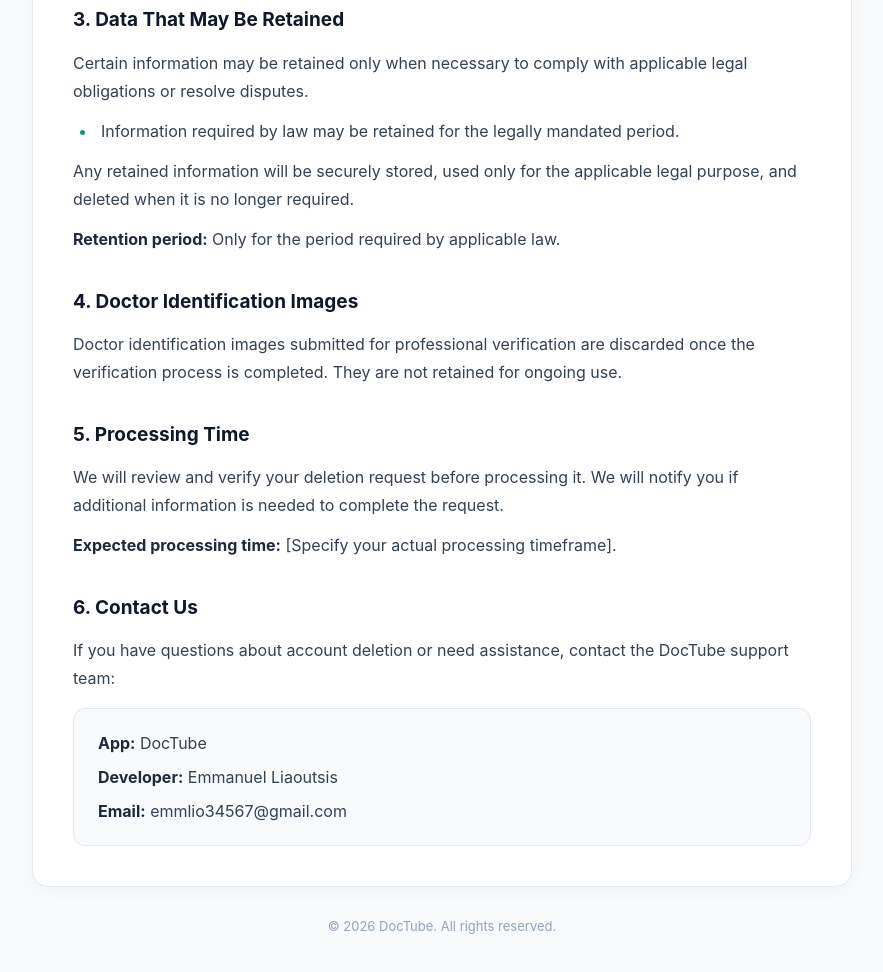
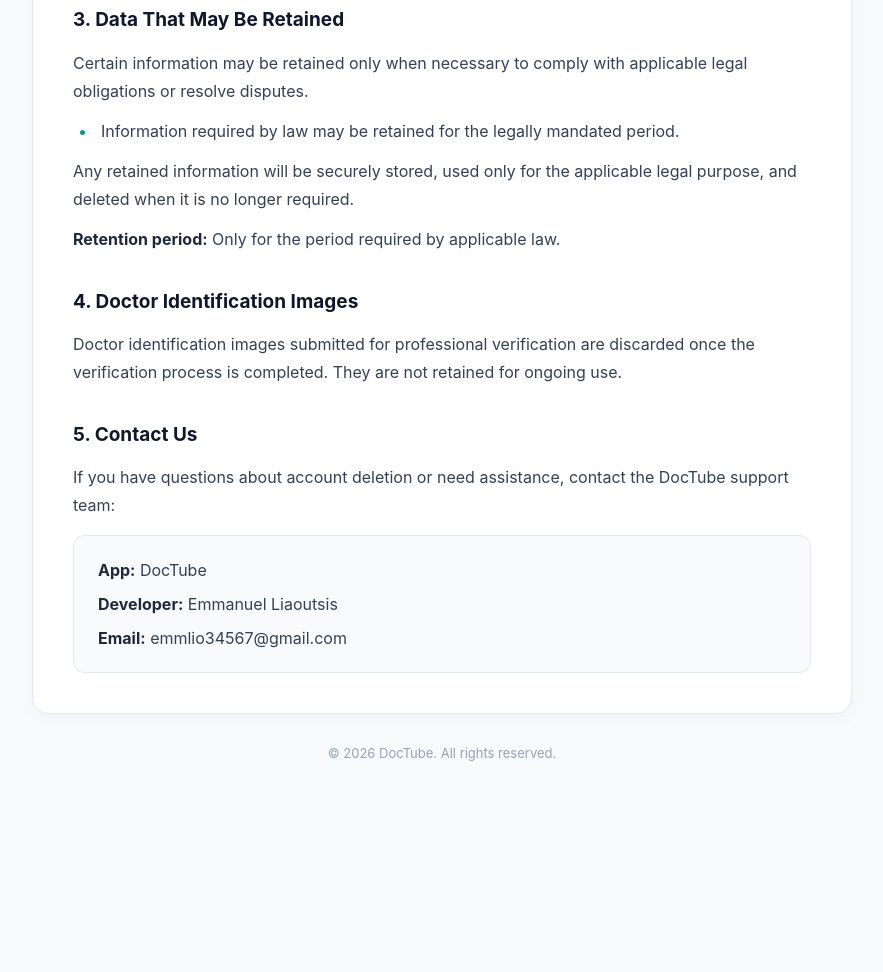
Before and after one commit to nmego/doctube-privacy-policy, a plain HTML site: page data-deletion.html in a window 1280 px wide. Shown: the part 960-1932 px from the top of the page, without its empty margins (198-1081 px from the left). After the commit the page ends 1773 px from the top, so only its background shows below. Drawn offline with Linux system fonts and the light colour scheme.

Commit message:
Update data-deletion.html

```diff
--- a/data-deletion.html
+++ b/data-deletion.html
@@ -195,7 +195,7 @@
                     <ol>
                         <li>
                             Send an email to
-                            <strong>[Your Support Email]</strong>.
+                            <strong>emmlio34567@gmail.com</strong>.
                         </li>
                         <li>
                             Use the subject line
@@ -266,20 +266,7 @@
             </section>
 
             <section>
-                <h2>5. Processing Time</h2>
-                <p>
-                    We will review and verify your deletion request before
-                    processing it. We will notify you if additional
-                    information is needed to complete the request.
-                </p>
-                <p>
-                    <strong>Expected processing time:</strong>
-                    [Specify your actual processing timeframe].
-                </p>
-            </section>
-
-            <section>
-                <h2>6. Contact Us</h2>
+                <h2>5. Contact Us</h2>
                 <p>
                     If you have questions about account deletion or
                     need assistance, contact the DocTube support team:
```
